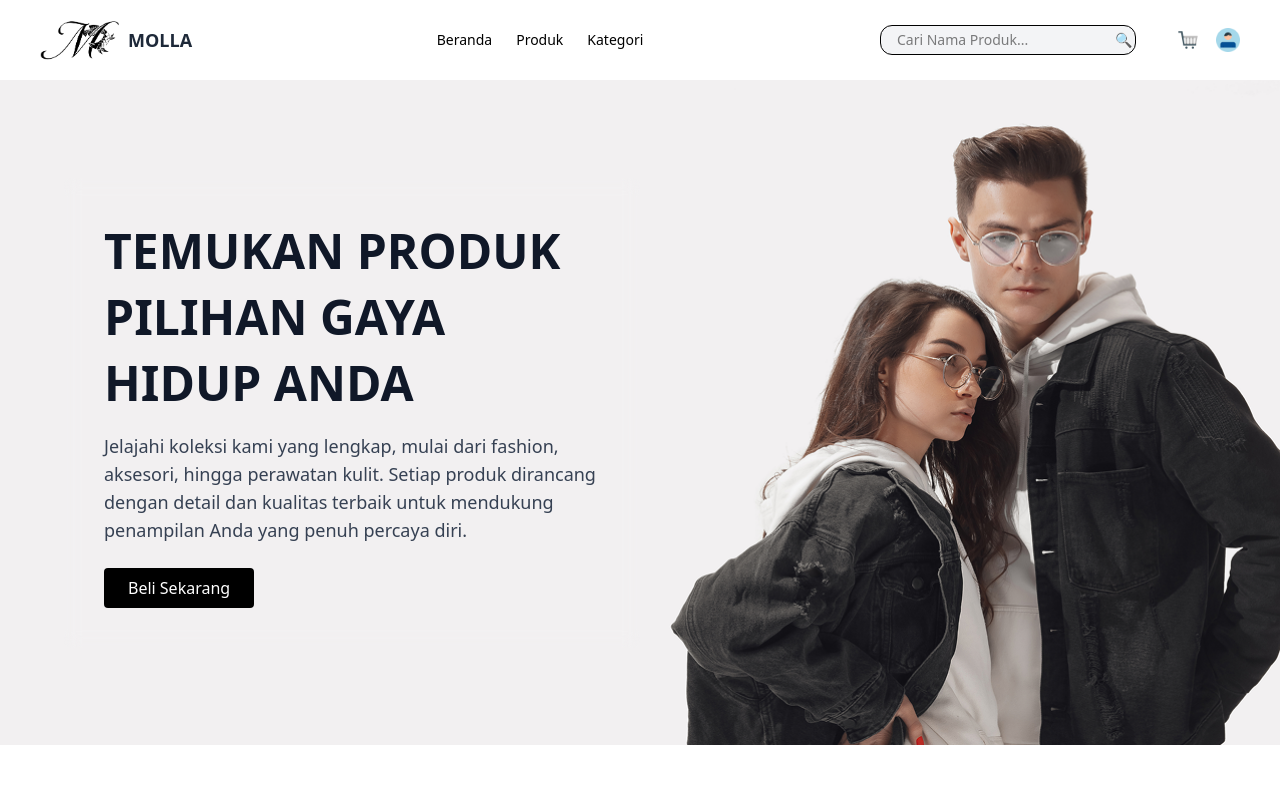
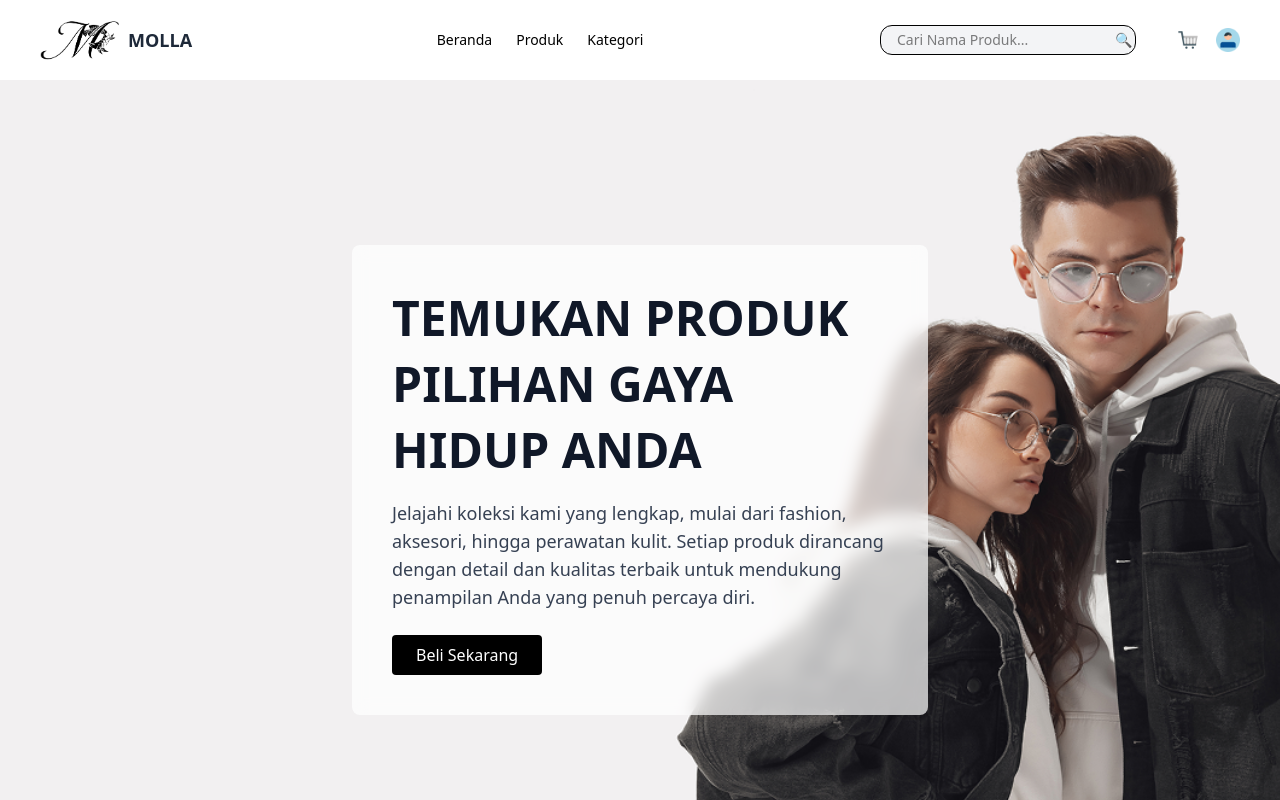
Before and after one commit to Aditya-Setyo/mola-web, a React (Vite) app in the folder frontend/: page / in a window 1280 px wide. Shown: the top 800 px of the page. Built offline with nearby package versions, Linux system fonts and the light colour scheme; no server answers; a web font is replaced by a local one.

Commit message:
up respon

```diff
--- a/frontend/src/components/hero.jsx
+++ b/frontend/src/components/hero.jsx
@@ -3,24 +3,27 @@ import ilustrasidashboard from "../assets/iklan1.png";
 import { HashLink } from "react-router-hash-link";
 
 const Hero = () => {
-
-
   return (
     <section
-      className="bg-cover bg-center flex flex-col md:flex-row items-center justify-between px-4 sm:px-8 md:px-16 py-12 min-h-[665px]"
-      style={{ backgroundImage: `url(${ilustrasidashboard})` }}
+      className="relative w-full h-[100vh] md:min-h-[665px] bg-no-repeat bg-center bg-cover flex items-center justify-center px-4 sm:px-6 md:px-16"
+      style={{
+        backgroundImage: `url(${ilustrasidashboard})`,
+        backgroundPosition: "top center",
+        backgroundSize: "cover",
+      }}
     >
-      <div className=" backdrop-blur-sm p-6 sm:p-10 w-[500px] md:w-1/2 rounded-lg">
+      <div className="backdrop-blur-sm bg-white/70 p-6 sm:p-10 rounded-lg max-w-xl w-full md:w-1/2">
         <h1 className="text-3xl sm:text-4xl md:text-5xl font-bold leading-snug text-gray-900">
           TEMUKAN PRODUK PILIHAN GAYA HIDUP ANDA
         </h1>
         <p className="text-gray-700 mt-4 text-base sm:text-lg">
-          Jelajahi koleksi kami yang lengkap, mulai dari fashion, aksesori, hingga perawatan kulit. Setiap produk dirancang dengan detail dan kualitas terbaik untuk mendukung penampilan Anda yang penuh percaya diri.
+          Jelajahi koleksi kami yang lengkap, mulai dari fashion, aksesori,
+          hingga perawatan kulit. Setiap produk dirancang dengan detail dan
+          kualitas terbaik untuk mendukung penampilan Anda yang penuh percaya
+          diri.
         </p>
         <HashLink smooth to="/dashboard#newarrival">
-          <button
-            className="bg-black text-white px-6 py-2 rounded mt-6 hover:bg-gray-800 transition"
-          >
+          <button className="bg-black text-white px-6 py-2 rounded mt-6 hover:bg-gray-800 transition duration-300">
             Beli Sekarang
           </button>
         </HashLink>
--- a/frontend/src/pages/shopskincare.jsx
+++ b/frontend/src/pages/shopskincare.jsx
@@ -57,11 +57,11 @@ const ShopSkincare = () => {
 
       {/* Hero Section */}
       <section
-        className="bg-cover bg-center flex flex-col md:flex-row items-center justify-between px-4 sm:px-8 md:px-16 py-12 min-h-[665px]"
+        className="relative w-full h-[100vh] md:min-h-[665px] bg-no-repeat bg-center bg-cover flex items-center justify-center px-4 sm:px-6 md:px-16"
         style={{ backgroundImage: `url(${IlustrasiSkincare})` }}
       >
-        <div className="backdrop-blur-sm p-6 sm:p-10 w-full md:w-1/2 max-w-xl rounded-lg">
-          <h1 className="text-4xl sm:text-5xl md:text-6xl font-bold leading-snug text-gray-900">
+        <div className="backdrop-blur-sm bg-white/70 p-6 sm:p-10 rounded-lg max-w-xl w-full md:w-1/2">
+          <h1 className="text-3xl sm:text-4xl md:text-5xl font-bold leading-snug text-gray-900">
             Wujudkan <br /> Kilau Alami yang Memikat
           </h1>
           <button
@@ -79,7 +79,7 @@ const ShopSkincare = () => {
           Produk Skincare Unggulan
         </h2>
 
-        <div className="max-w-6xl mx-auto grid grid-cols-2 md:grid-cols-2 gap-6 justify-items-center">
+        <div className="max-w-6xl mx-auto grid grid-cols-1 sm:grid-cols-2 gap-6 justify-items-center">
           {products.length > 0 ? (
             products.map((product) => (
               <Link
@@ -122,11 +122,11 @@ const ShopSkincare = () => {
 
       {/* Diskon Section */}
       <section
-        className="bg-cover bg-center flex flex-col md:flex-row items-center justify-between px-4 sm:px-8 md:px-16 py-12 min-h-[730px]"
+        className="relative w-full h-[100vh] md:min-h-[665px] bg-no-repeat bg-center bg-cover flex items-center justify-center px-4 sm:px-6 md:px-16"
         style={{ backgroundImage: `url(${IlustrasiSkincare1})` }}
       >
-        <div className="backdrop-blur-sm p-6 sm:p-10 w-full md:w-1/2 max-w-xl rounded-lg">
-          <h1 className="text-4xl sm:text-5xl md:text-6xl font-bold leading-snug text-gray-900">
+        <div className="backdrop-blur-sm bg-white/70 p-6 sm:p-10 rounded-lg max-w-xl w-full md:w-1/2">
+          <h1 className="text-3xl sm:text-4xl md:text-5xl font-bold leading-snug text-gray-900">
             Penawaran Khusus <br /> Diskon 30%
           </h1>
           <button
@@ -145,7 +145,7 @@ const ShopSkincare = () => {
             <img
               src={IlustrasiSkincare2}
               alt="Anti-Aging Cream"
-              className="max-h-[500px] w-full object-contain"
+              className="w-full max-w-md object-contain"
             />
           </div>
 
```
